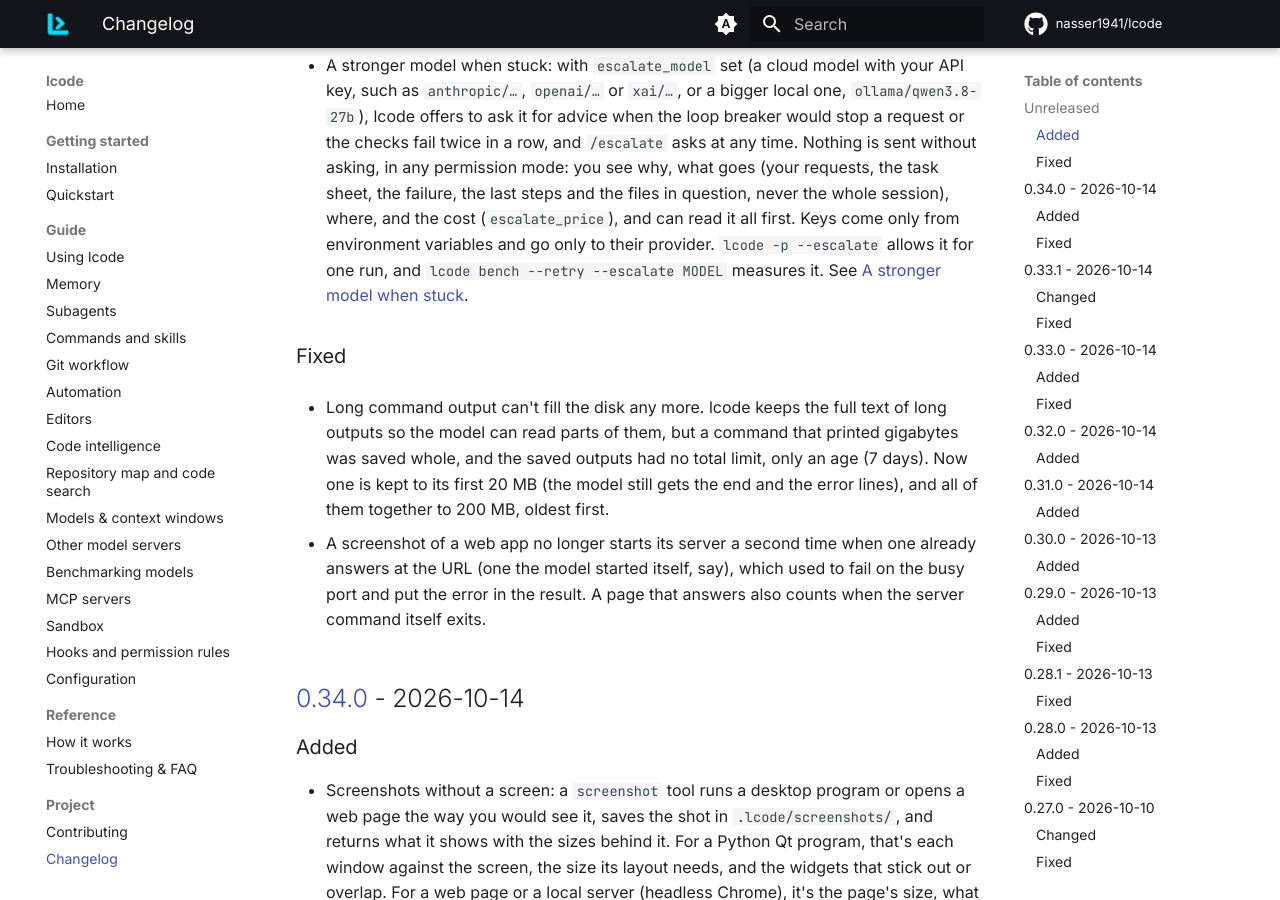
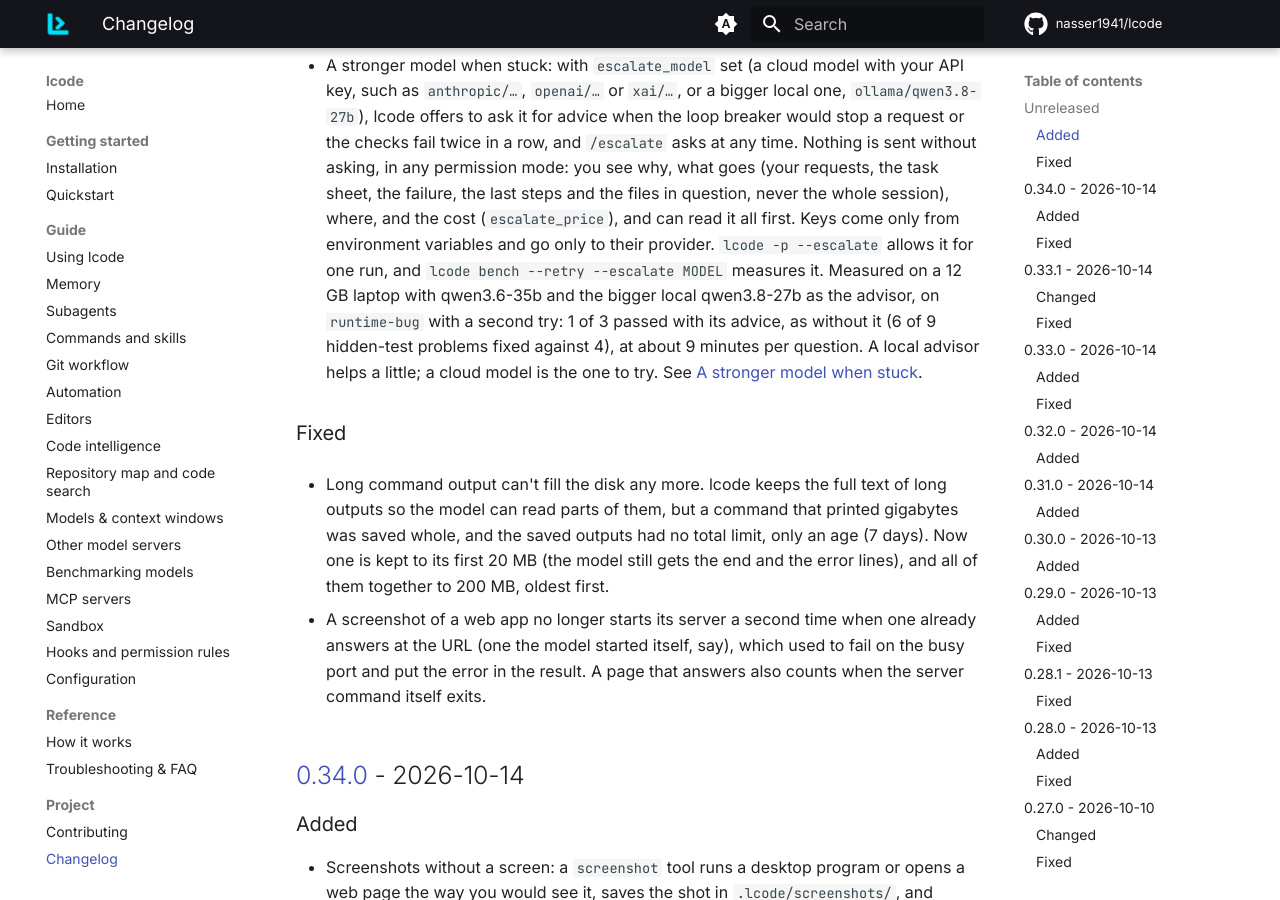
Before and after one commit to nasser1941/lcode, an MkDocs documentation site: the page built from docs/changelog.md, in a window 1280 px wide and 900 px high, scrolled down 315 px. Built offline with MkDocs 1.6.1 and Material for MkDocs 9.7.7, drawn with Linux system fonts in a browser that asks for light colours; comment, search, counter and statistics services are not loaded.

Commit message:
Escalation: the measurement in the changelog; wording
Co-Authored-By: Claude Opus 5.5 <noreply@anthropic.com>

```diff
--- a/CHANGELOG.md
+++ b/CHANGELOG.md
@@ -16,7 +16,10 @@ All notable changes to lcode are documented here. The format follows
   files in question, never the whole session), where, and the cost (`escalate_price`), and can
   read it all first. Keys come only from environment variables and go only to their provider.
   `lcode -p --escalate` allows it for one run, and `lcode bench --retry --escalate MODEL`
-  measures it. See
+  measures it. Measured on a 12 GB laptop with qwen3.6-35b and the bigger local qwen3.8-27b as
+  the advisor, on `runtime-bug` with a second try: 1 of 3 passed with its advice, as without it
+  (6 of 9 hidden-test problems fixed against 4), at about 9 minutes per question. A local advisor
+  helps a little; a cloud model is the one to try. See
   [A stronger model when stuck](https://nasser1941.github.io/lcode/usage/#a-stronger-model-when-stuck).
 
 ### Fixed
```
Also changed, not shown: docs/usage.md (+1 -1 lines), 2 other files.
